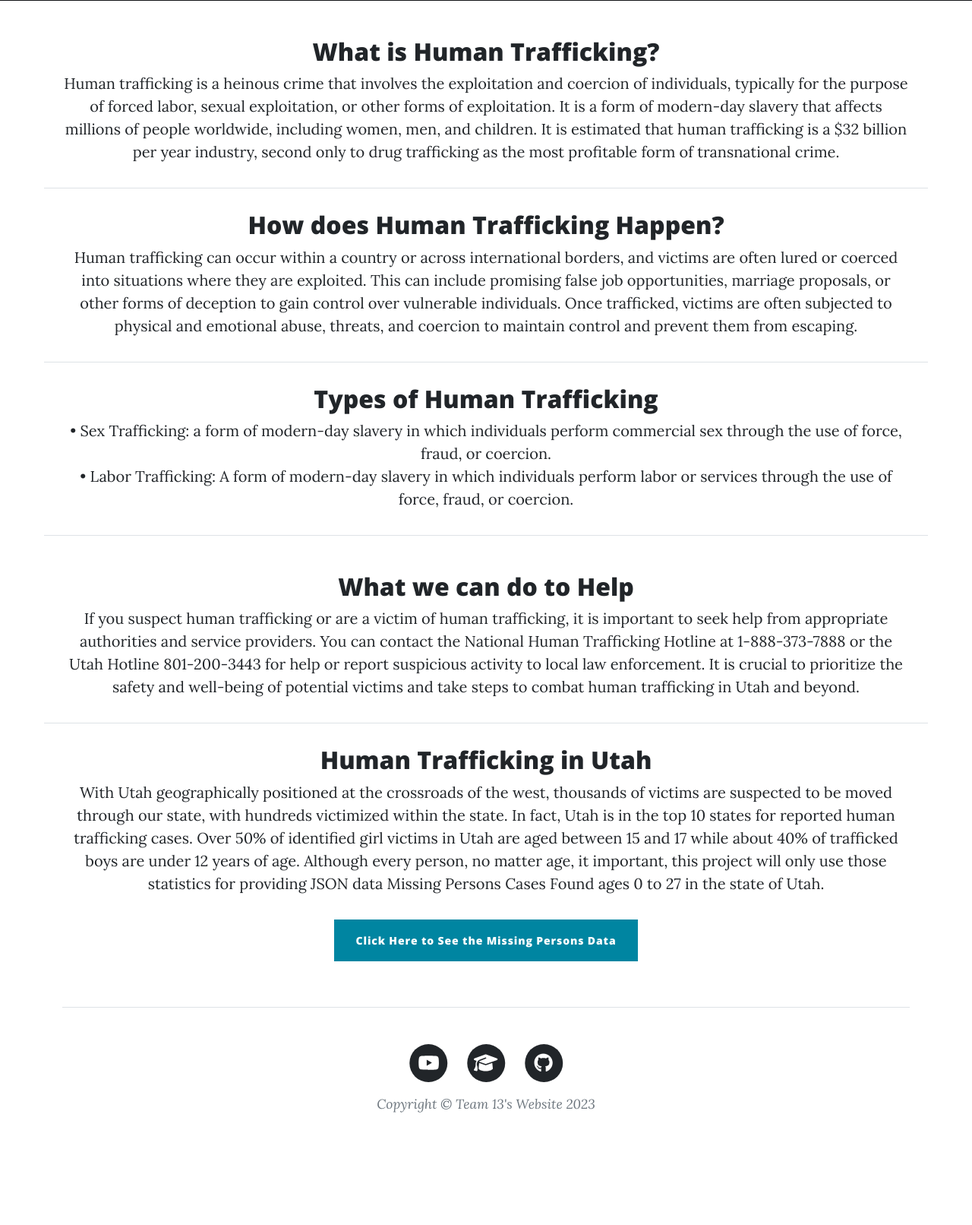
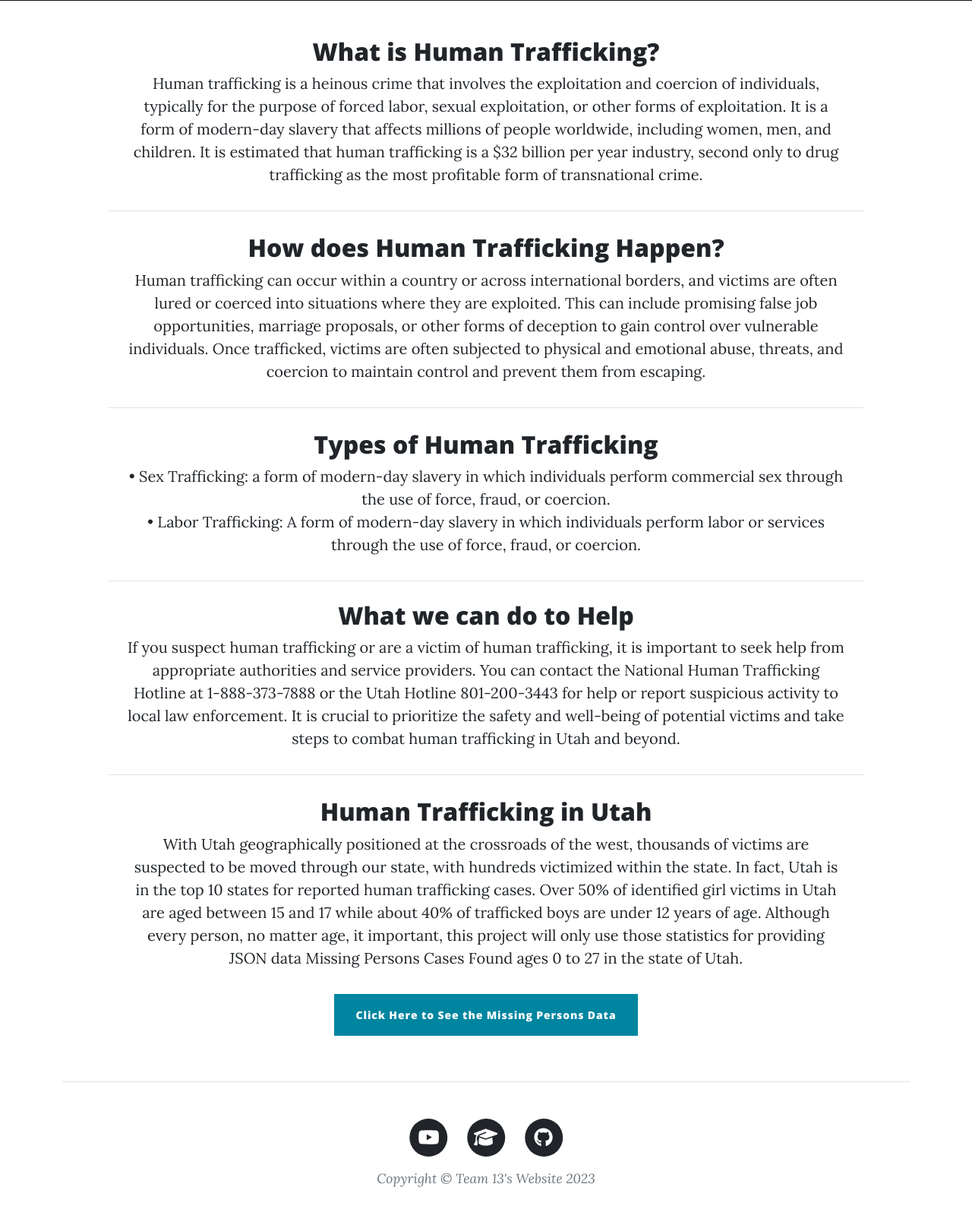
Before and after one commit to parkerwatts21/Team13MissingPersons, a Django app: template templates/personpages/index.html in a window 1280 px wide. Shown: the part 594-2206 px from the top of the page at 76% size. Before the commit the page ends 2058 px from the top, so only its background shows below. Run offline with Django 3.2, Linux system fonts and the light colour scheme; the template is opened without the code that fills it, so the values that code supplies are empty; some libraries are stand-ins or nearby versions.

Commit message:
Update index.html

```diff
--- a/templates/personpages/index.html
+++ b/templates/personpages/index.html
@@ -18,7 +18,7 @@
 </header>
 <!-- Main Content: This explains human trafficking and the gives important deatils on what we can do to educate ourselves and combat it. -->
 <div class="container" >
-    <div class="row gx-4 gx-lg-5 justify-content-center" style="text-align: center;">
+    <div class="row gx-4 gx-lg-5 justify-content-center" style="text-align: center; padding-left: 85px; padding-right: 85px;">
         <h2>What is Human Trafficking?</h2>
         <br>
         <p> Human trafficking is a heinous crime that involves the exploitation and coercion of individuals, typically for the purpose of forced labor, sexual exploitation, or other forms of exploitation. It is a form of modern-day slavery that affects millions of people worldwide, including women, men, and children. It is estimated that human trafficking is a $32 billion per year industry, second only to drug trafficking as the most profitable form of transnational crime.</p>
@@ -30,10 +30,9 @@
         <br>
         <h2>Types of Human Trafficking</h2>
         <p> • Sex Trafficking: a form of modern-day slavery in which individuals perform commercial sex through the use of force, fraud, or coercion.
-        <br> • Labor Trafficking: A form of modern-day slavery in which individuals perform labor or services through the use of force, fraud, or coercion.
+        <br> • Labor Trafficking: A form of modern-day slavery in which individuals perform labor or services through the use of force, fraud, or coercion. </p>
         <hr>
-        </p>
-        <h2>What we can do to Help</h2>
+        <h2 style="padding-top: 10px;">What we can do to Help</h2>
         <p>If you suspect human trafficking or are a victim of human trafficking, it is important to seek help from appropriate authorities and service providers. You can contact the National Human Trafficking Hotline at 1-888-373-7888 or the Utah Hotline 801-200-3443 for help or report suspicious activity to local law enforcement. It is crucial to prioritize the safety and well-being of potential victims and take steps to combat human trafficking in Utah and beyond.</p>
         <hr>
         <br>
```
